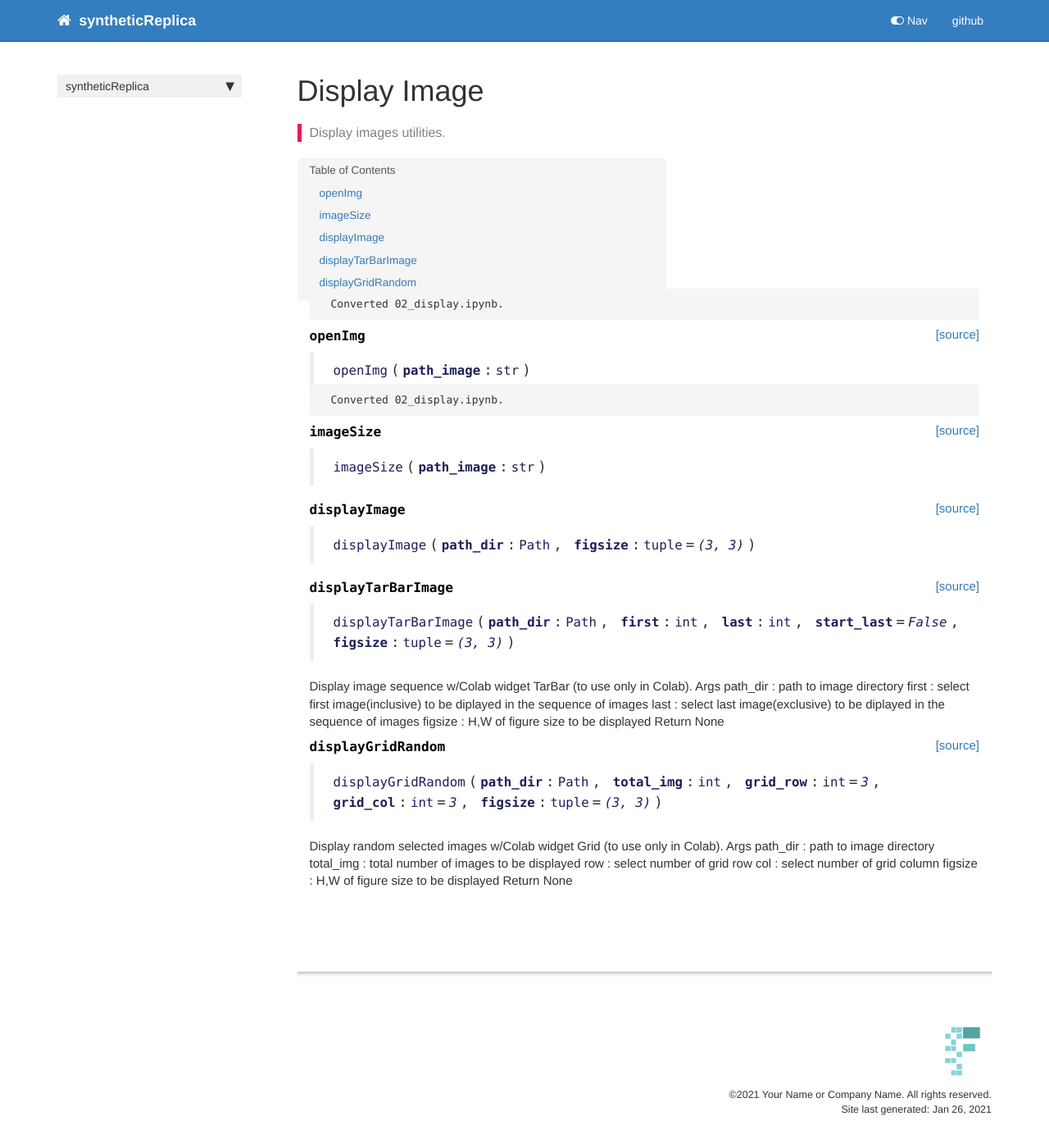
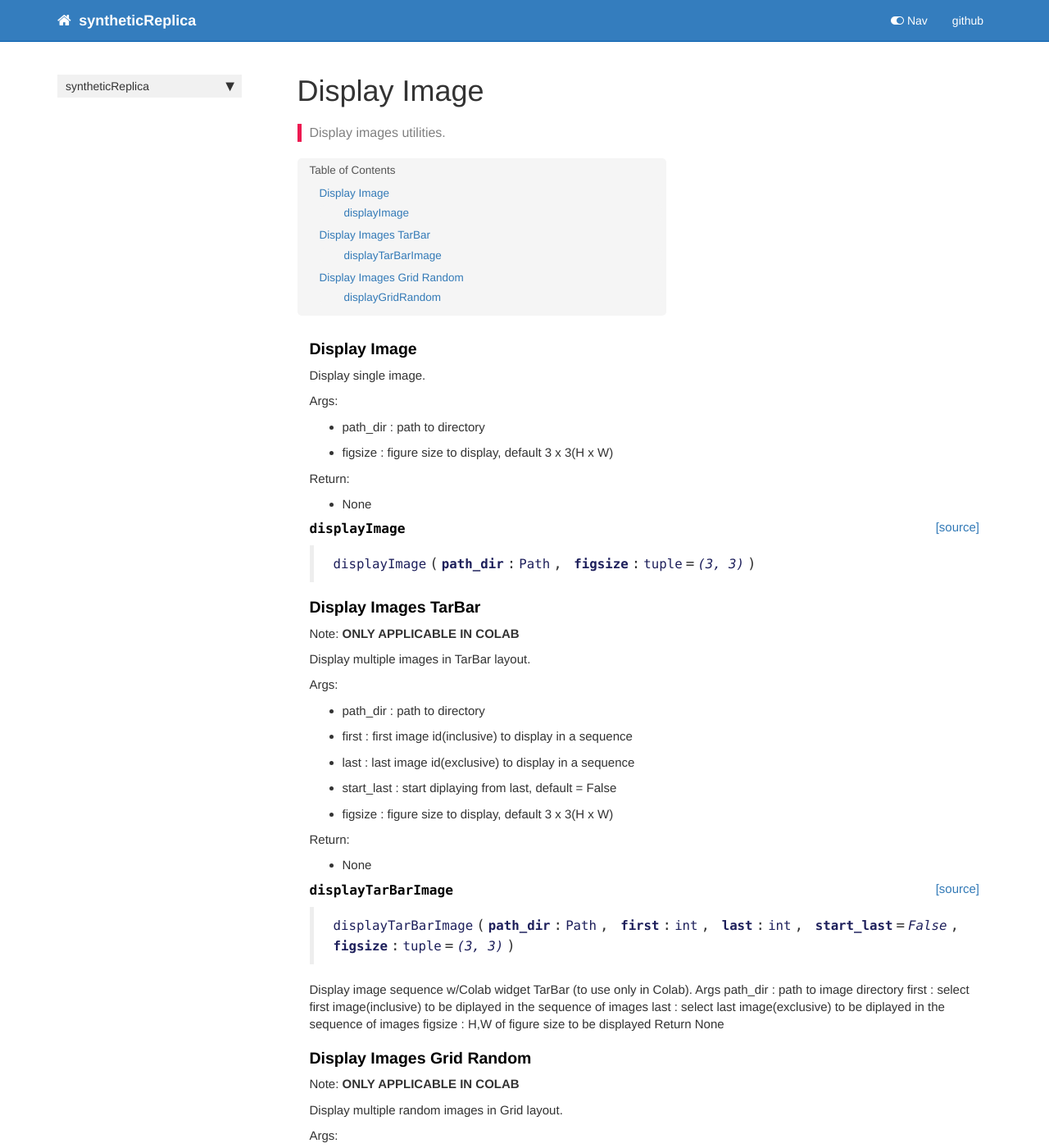
Before and after one commit to chho-work/syntheticReplica, a Jekyll site: the page built from docs/display.html, in a window 1280 px wide and 1400 px high. Shown: the whole window at 82% size. Built offline with Jekyll 4.4.1, drawn with Linux system fonts in a browser that asks for light colours; nearby versions of some CDN libraries; comment, search, counter and statistics services are not loaded; some of the changed text lies outside the part shown.

Commit message:
Update 00, 02, 03 nbs, docs

```diff
--- a/docs/_data/sidebars/home_sidebar.yml
+++ b/docs/_data/sidebars/home_sidebar.yml
@@ -11,7 +11,7 @@ entries:
       url: /
     - output: web,pdf
       title: Title
-      url: imageTools.html
+      url: core.html
     - output: web,pdf
       title: Display Image
       url: display.html
--- a/docs/display.html
+++ b/docs/display.html
@@ -26,20 +26,6 @@ nb_path: "02_display.ipynb"
 
 <div class="cell border-box-sizing code_cell rendered">
 
-<div class="output_wrapper">
-<div class="output">
-
-<div class="output_area">
-
-<div class="output_subarea output_stream output_stdout output_text">
-<pre>Converted 02_display.ipynb.
-</pre>
-</div>
-</div>
-
-</div>
-</div>
-
 </div>
     {% endraw %}
 
@@ -50,6 +36,22 @@ nb_path: "02_display.ipynb"
 </div>
     {% endraw %}
 
+<div class="cell border-box-sizing text_cell rendered"><div class="inner_cell">
+<div class="text_cell_render border-box-sizing rendered_html">
+<h3 id="Display-Image"><strong>Display Image</strong><a class="anchor-link" href="#Display-Image"> </a></h3><p>Display single image.<br></p>
+<p>Args:</p>
+<ul>
+<li>path_dir     : path to directory</li>
+<li>figsize      : figure size to display, default 3 x 3(H x W) </li>
+</ul>
+<p>Return:</p>
+<ul>
+<li>None</li>
+</ul>
+
+</div>
+</div>
+</div>
     {% raw %}
 
 <div class="cell border-box-sizing code_cell rendered">
@@ -68,7 +70,7 @@ nb_path: "02_display.ipynb"
 
 
 <div class="output_markdown rendered_html output_subarea ">
-<h4 id="openImg" class="doc_header"><code>openImg</code><a href="https://github.com/chho-work/syntheticReplica/tree/master/syntheticReplica/display.py#L16" class="source_link" style="float:right">[source]</a></h4><blockquote><p><code>openImg</code>(<strong><code>path_image</code></strong>:<code>str</code>)</p>
+<h4 id="displayImage" class="doc_header"><code>displayImage</code><a href="https://github.com/chho-work/syntheticReplica/tree/master/syntheticReplica/display.py#L26" class="source_link" style="float:right">[source]</a></h4><blockquote><p><code>displayImage</code>(<strong><code>path_dir</code></strong>:<code>Path</code>, <strong><code>figsize</code></strong>:<code>tuple</code>=<em><code>(3, 3)</code></em>)</p>
 </blockquote>
 
 </div>
@@ -81,27 +83,26 @@ nb_path: "02_display.ipynb"
 </div>
     {% endraw %}
 
-    {% raw %}
-
-<div class="cell border-box-sizing code_cell rendered">
-
-<div class="output_wrapper">
-<div class="output">
-
-<div class="output_area">
-
-<div class="output_subarea output_stream output_stdout output_text">
-<pre>Converted 02_display.ipynb.
-</pre>
-</div>
-</div>
+<div class="cell border-box-sizing text_cell rendered"><div class="inner_cell">
+<div class="text_cell_render border-box-sizing rendered_html">
+<h3 id="Display-Images-TarBar"><strong>Display Images TarBar</strong><a class="anchor-link" href="#Display-Images-TarBar"> </a></h3><p>Note: <strong>ONLY APPLICABLE IN COLAB</strong></p>
+<p>Display multiple images in TarBar layout.<br></p>
+<p>Args:</p>
+<ul>
+<li>path_dir     : path to directory</li>
+<li>first        : first image id(inclusive) to display in a sequence</li>
+<li>last         : last image id(exclusive) to display in a sequence</li>
+<li>start_last   : start diplaying from last, default = False</li>
+<li>figsize      : figure size to display, default 3 x 3(H x W)</li>
+</ul>
+<p>Return:</p>
+<ul>
+<li>None</li>
+</ul>
 
 </div>
 </div>
-
 </div>
-    {% endraw %}
-
     {% raw %}
 
 <div class="cell border-box-sizing code_cell rendered">
@@ -120,69 +121,7 @@ nb_path: "02_display.ipynb"
 
 
 <div class="output_markdown rendered_html output_subarea ">
-<h4 id="imageSize" class="doc_header"><code>imageSize</code><a href="https://github.com/chho-work/syntheticReplica/tree/master/syntheticReplica/display.py#L24" class="source_link" style="float:right">[source]</a></h4><blockquote><p><code>imageSize</code>(<strong><code>path_image</code></strong>:<code>str</code>)</p>
-</blockquote>
-
-</div>
-
-</div>
-
-</div>
-</div>
-
-</div>
-    {% endraw %}
-
-    {% raw %}
-
-<div class="cell border-box-sizing code_cell rendered">
-
-</div>
-    {% endraw %}
-
-    {% raw %}
-
-<div class="cell border-box-sizing code_cell rendered">
-
-<div class="output_wrapper">
-<div class="output">
-
-<div class="output_area">
-
-
-<div class="output_markdown rendered_html output_subarea ">
-<h4 id="displayImage" class="doc_header"><code>displayImage</code><a href="https://github.com/chho-work/syntheticReplica/tree/master/syntheticReplica/display.py#L30" class="source_link" style="float:right">[source]</a></h4><blockquote><p><code>displayImage</code>(<strong><code>path_dir</code></strong>:<code>Path</code>, <strong><code>figsize</code></strong>:<code>tuple</code>=<em><code>(3, 3)</code></em>)</p>
-</blockquote>
-
-</div>
-
-</div>
-
-</div>
-</div>
-
-</div>
-    {% endraw %}
-
-    {% raw %}
-
-<div class="cell border-box-sizing code_cell rendered">
-
-</div>
-    {% endraw %}
-
-    {% raw %}
-
-<div class="cell border-box-sizing code_cell rendered">
-
-<div class="output_wrapper">
-<div class="output">
-
-<div class="output_area">
-
-
-<div class="output_markdown rendered_html output_subarea ">
-<h4 id="displayTarBarImage" class="doc_header"><code>displayTarBarImage</code><a href="https://github.com/chho-work/syntheticReplica/tree/master/syntheticReplica/display.py#L39" class="source_link" style="float:right">[source]</a></h4><blockquote><p><code>displayTarBarImage</code>(<strong><code>path_dir</code></strong>:<code>Path</code>, <strong><code>first</code></strong>:<code>int</code>, <strong><code>last</code></strong>:<code>int</code>, <strong><code>start_last</code></strong>=<em><code>False</code></em>, <strong><code>figsize</code></strong>:<code>tuple</code>=<em><code>(3, 3)</code></em>)</p>
+<h4 id="displayTarBarImage" class="doc_header"><code>displayTarBarImage</code><a href="https://github.com/chho-work/syntheticReplica/tree/master/syntheticReplica/display.py#L35" class="source_link" style="float:right">[source]</a></h4><blockquote><p><code>displayTarBarImage</code>(<strong><code>path_dir</code></strong>:<code>Path</code>, <strong><code>first</code></strong>:<code>int</code>, <strong><code>last</code></strong>:<code>int</code>, <strong><code>start_last</code></strong>=<em><code>False</code></em>, <strong><code>figsize</code></strong>:<code>tuple</code>=<em><code>(3, 3)</code></em>)</p>
 </blockquote>
 <p>Display image sequence w/Colab widget TarBar (to use only in Colab).
 Args
@@ -203,6 +142,26 @@ Return
 </div>
     {% endraw %}
 
+<div class="cell border-box-sizing text_cell rendered"><div class="inner_cell">
+<div class="text_cell_render border-box-sizing rendered_html">
+<h3 id="Display-Images-Grid-Random"><strong>Display Images Grid Random</strong><a class="anchor-link" href="#Display-Images-Grid-Random"> </a></h3><p>Note: <strong>ONLY APPLICABLE IN COLAB</strong></p>
+<p>Display multiple random images in Grid layout.<br></p>
+<p>Args:</p>
+<ul>
+<li>path_dir     : path to directory</li>
+<li>total_img    : total number of image to display</li>
+<li>grid_row     : rows to display, default=3</li>
+<li>grid_col     : cols to display, default=3</li>
+<li>figsize      : figure size to display, default 3 x 3(H x W)</li>
+</ul>
+<p>Return:</p>
+<ul>
+<li>None</li>
+</ul>
+
+</div>
+</div>
+</div>
     {% raw %}
 
 <div class="cell border-box-sizing code_cell rendered">
@@ -221,7 +180,7 @@ Return
 
 
 <div class="output_markdown rendered_html output_subarea ">
-<h4 id="displayGridRandom" class="doc_header"><code>displayGridRandom</code><a href="https://github.com/chho-work/syntheticReplica/tree/master/syntheticReplica/display.py#L64" class="source_link" style="float:right">[source]</a></h4><blockquote><p><code>displayGridRandom</code>(<strong><code>path_dir</code></strong>:<code>Path</code>, <strong><code>total_img</code></strong>:<code>int</code>, <strong><code>grid_row</code></strong>:<code>int</code>=<em><code>3</code></em>, <strong><code>grid_col</code></strong>:<code>int</code>=<em><code>3</code></em>, <strong><code>figsize</code></strong>:<code>tuple</code>=<em><code>(3, 3)</code></em>)</p>
+<h4 id="displayGridRandom" class="doc_header"><code>displayGridRandom</code><a href="https://github.com/chho-work/syntheticReplica/tree/master/syntheticReplica/display.py#L60" class="source_link" style="float:right">[source]</a></h4><blockquote><p><code>displayGridRandom</code>(<strong><code>path_dir</code></strong>:<code>Path</code>, <strong><code>total_img</code></strong>:<code>int</code>, <strong><code>grid_row</code></strong>:<code>int</code>=<em><code>3</code></em>, <strong><code>grid_col</code></strong>:<code>int</code>=<em><code>3</code></em>, <strong><code>figsize</code></strong>:<code>tuple</code>=<em><code>(3, 3)</code></em>)</p>
 </blockquote>
 <p>Display random selected images w/Colab widget Grid (to use only in Colab).
 Args
--- a/docs/sidebar.json
+++ b/docs/sidebar.json
@@ -1,7 +1,7 @@
 {
   "syntheticReplica": {
     "Overview": "/",
-    "Title": "imageTools.html",
+    "Title": "core.html",
     "Display Image": "display.html",
     "Directory Tools": "dirView.html"
   }
--- a/syntheticReplica/generate_coordinate.py
+++ b/syntheticReplica/generate_coordinate.py
@@ -8,7 +8,7 @@ import random
 import pandas as pd
 
 
-def randomCoordinates(file_csv:Path):
+def randomCoordinates(file_csv:Path) -> list:
     """
         Select andomly a coordinate from a sequence of coordinates.
         The sequence of coordinates are created from data points stored in a "csv" format file.
```
Also changed, not shown: docs/core.html (+42 -32 lines), syntheticReplica/_nbdev.py (+2 -19 lines), syntheticReplica/core.py (+4 -3 lines), syntheticReplica/display.py (+3 -18 lines), syntheticReplica/imageTools.py (+13 -9 lines), 6 other files.
